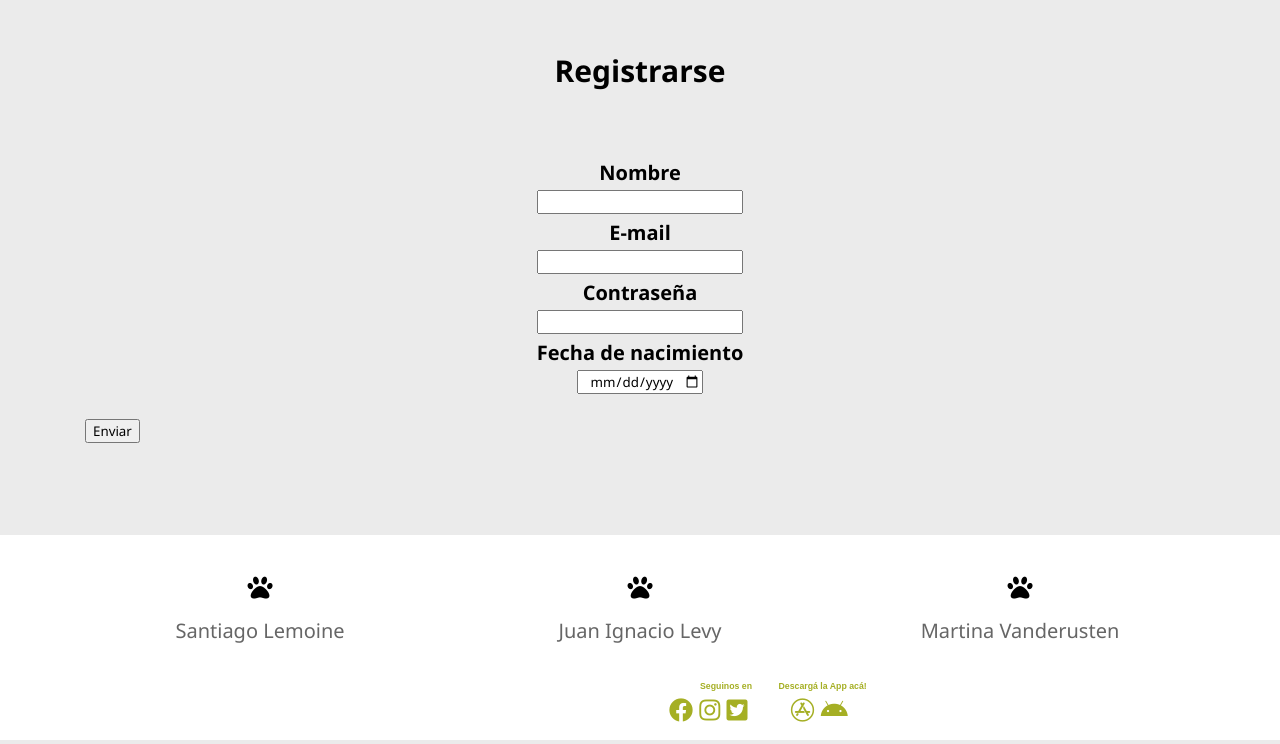
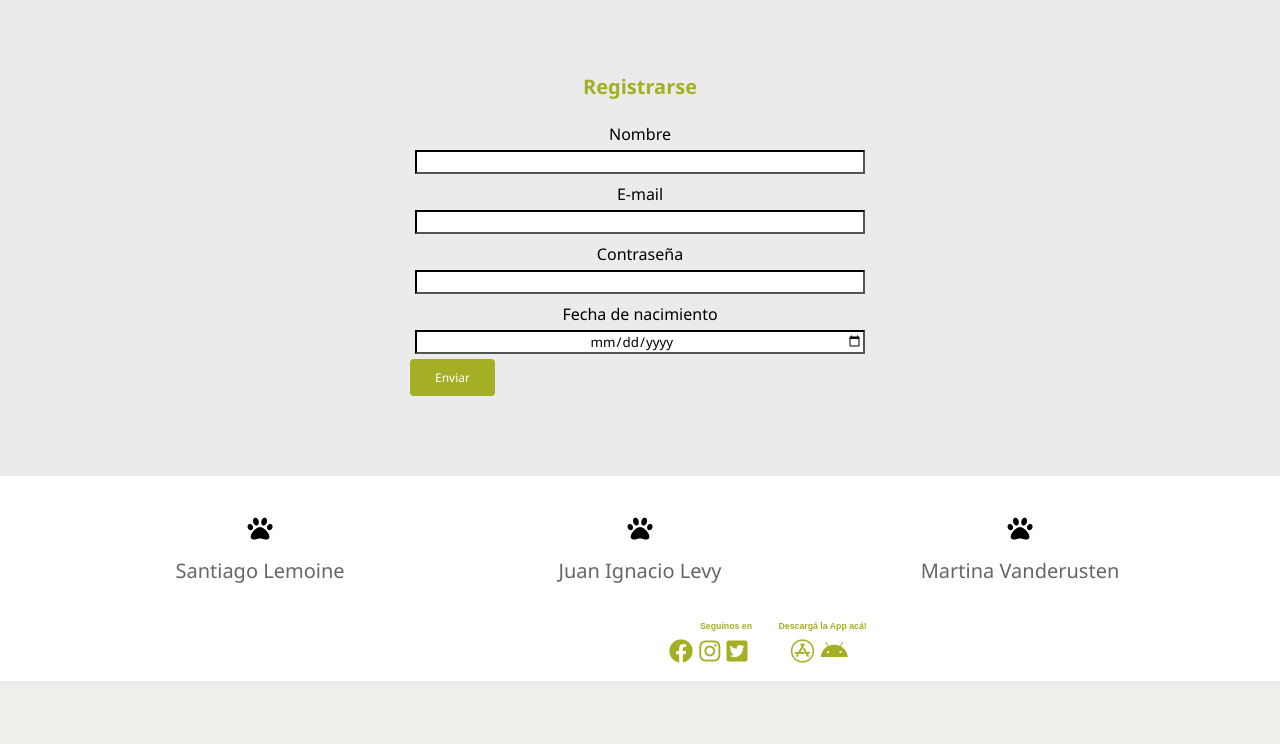
Before and after one commit to nacholevy99/TPProgramacion2021, a Node server app: page /users/register in a window 1280 px wide. Shown: the part 118-862 px from the top of the page. After the commit the page ends 799 px from the top, so only its background shows below. Run offline with Node 20, Linux system fonts and the light colour scheme; some libraries are stand-ins or nearby versions.

Commit message:
register form

```diff
--- /dev/null
+++ b/ProyectoMascotas/public/stylesheets/register-form.css
@@ -0,0 +1,51 @@
+*{
+    box-sizing: border-box;
+  }
+
+  body{
+    background-color: lightgrey;
+    /* padding-bottom: 205px; */
+  }
+  #titulo{
+    color: #a5af24;
+    display: flex;
+    justify-content: center;
+    padding-top: 60px;
+  }
+
+
+  #label{
+    color: black;
+    text-align: center;
+    font-weight: 400;
+    font-size: medium;
+    font-family: 'Segoe UI', Tahoma, Geneva, Verdana, sans-serif;
+  }
+  .button {
+    background-color: #a5af24;
+    border: none;
+    border-radius: 4px;
+    color: white;
+    padding: 10px 25px;
+    text-align: center;
+    align-self: center;
+    display: inline-block;
+    font-size: 12px;
+    cursor: pointer;
+  }
+
+  .button2:hover {
+    background-color: white;
+    color: #a5af24;
+  }
+
+  div.flex-container {
+    display: flex;
+    justify-content: center;
+    background-color:#ebebeb;
+  }
+
+  .uk-form-width-large {
+    width: 450px;
+    border-color: black;
+    }
--- a/ProyectoMascotas/public/stylesheets/style.css
+++ b/ProyectoMascotas/public/stylesheets/style.css
@@ -693,12 +693,7 @@ textarea.form-input {
   padding-right: 15px;
   padding-left: 15px;
 }
-.tituloregis {
-  text-align: center;
-  margin-bottom: 50px;
-  font-size: 30px;
 
-}
 .uk-margin {
   text-align: center;
   font-size: 20px;
--- a/ProyectoMascotas/views/index.ejs
+++ b/ProyectoMascotas/views/index.ejs
@@ -9,8 +9,8 @@
 <!--Slider-->
 	<div id="slider">
 		<figure>
-			<img class= "foto1" src="images/mundopetsbanner1.jpg">
-			<img class= "foto1" src="images/bannershipping.jpg">
+			<img class="foto1" src="images/mundopetsbanner1.jpg">
+			<img class="foto1" src="images/bannershipping.jpg">
 			<img class="foto1" src="images/peluchesbanner.jpg">
 			<img class="foto1" src="images/bannermascotas.jpeg">
 			<img class="foto1" src="images/pastoraleman.jpg">
--- a/ProyectoMascotas/views/profile.ejs
+++ b/ProyectoMascotas/views/profile.ejs
@@ -23,6 +23,7 @@
 					</h1>
 					<a class="btn mt-3 ml-4" href="">SEGUIR</a>
 				</div>
+				<br>
 				<div>
 					<ul class="">
 						<li>8 productos</li>
--- a/ProyectoMascotas/views/register.ejs
+++ b/ProyectoMascotas/views/register.ejs
@@ -1,5 +1,7 @@
 <!DOCTYPE html>
 <html lang="es">
+
+	<link rel="stylesheet" href="/stylesheets/register-form.css">
 <!-- Include Head -->
 
 <body>
@@ -7,16 +9,9 @@
 
 	<%- include('partials/header.ejs') %>
 	<!-- Novedades -->
-	<div class="container products-wrapper">
-		<div class="row">
-			<div class="col-12">
-				<h1 class= "tituloregis"> <span>Registrarse</span></h1>
-			</div>
-			<!-- Show the "ultimos" products -->
-			<h2 class="col-12">
-
-			<div class= "flex-container">
-			<form action="/users/profile" method="GET">
+	<h1 id="titulo"><span>Registrarse</span></h1>
+    <div class="flex-container">
+		<form id="formRegister" method="GET" class="uk-background-secondary uk-padding uk-padding-large" action="/users/profile" >
 			<div class="uk-margin">
             <label id="label" for="">Nombre</label>
             <br>
@@ -29,7 +24,6 @@
             <label id="label" for="">E-mail</label>
             <br>
             <div class="uk-inline">
-					<span class="uk-form-icon" uk-icon="icon: mail"></span>
             <input class="uk-input uk-form-width-large" type="email" name="email">
         </div>
         </div>
@@ -37,7 +31,6 @@
             <label id="label" for="">Contraseña</label>
             <br>
             <div class="uk-inline">
-				<span class="uk-form-icon" uk-icon="icon: lock"></span>
             <input class="uk-input uk-form-width-large" type="password" name="password">
             </div>
         </div>
@@ -46,12 +39,9 @@
             <br>
             <input class="uk-input uk-form-width-large" type="date" name="fecha_de_nacimiento">
         </div>
-			<br>
-			<input class="buttonEnviar" type="submit" value="Enviar">
+
+        <input class="button button2" type="submit" value="Enviar">
     </form>
-			</div>
-		</div>
-			</h2>
 </div>
 
 	<!-- footer -->
```
Also changed, not shown: ProyectoMascotas/public/stylesheets/login-form.css (added). Lines whose indentation alone changed are shown as unchanged.
